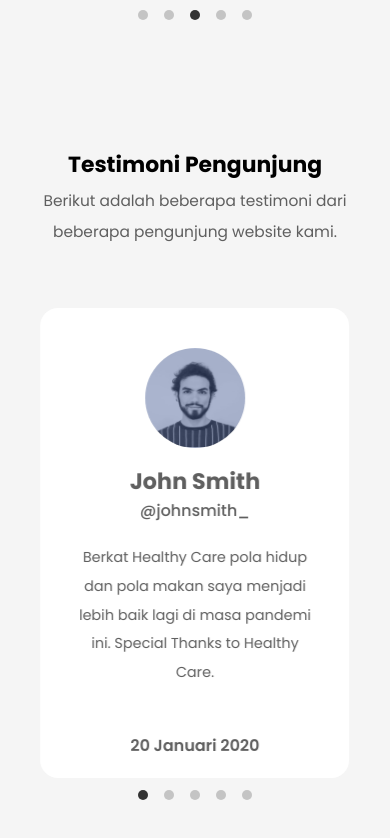
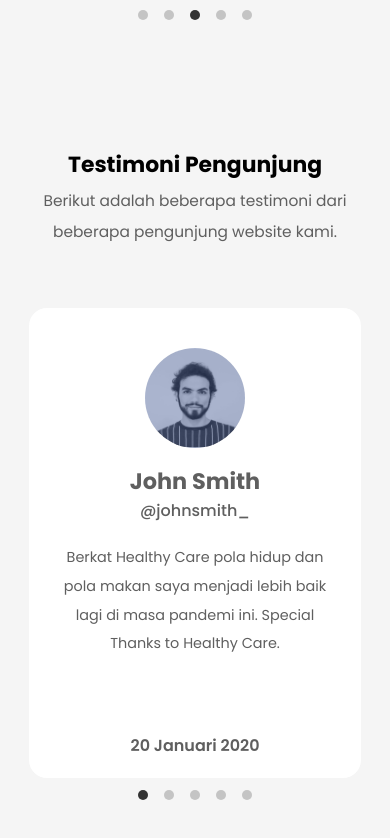
Before and after one commit to kadekdarmayasa/healthy-care, a plain HTML site: page index.html in a window 390 px wide. Shown: the part 3729-4567 px from the top of the page. Drawn offline with nearby package versions, Linux system fonts and the light colour scheme; files that its build step writes are made by us from their sources.

Commit message:
change the width of the container

```diff
--- a/src/sass/_screen.scss
+++ b/src/sass/_screen.scss
@@ -240,16 +240,3 @@
 		}
 	}
 }
-
-@media screen and (max-width: 476px) {
-	#tatacara ~ #testimoni {
-		.container {
-			width: 88%;
-			.carousel-container {
-				.carousel-cell {
-					width: 90%;
-				}
-			}
-		}
-	}
-}
```
